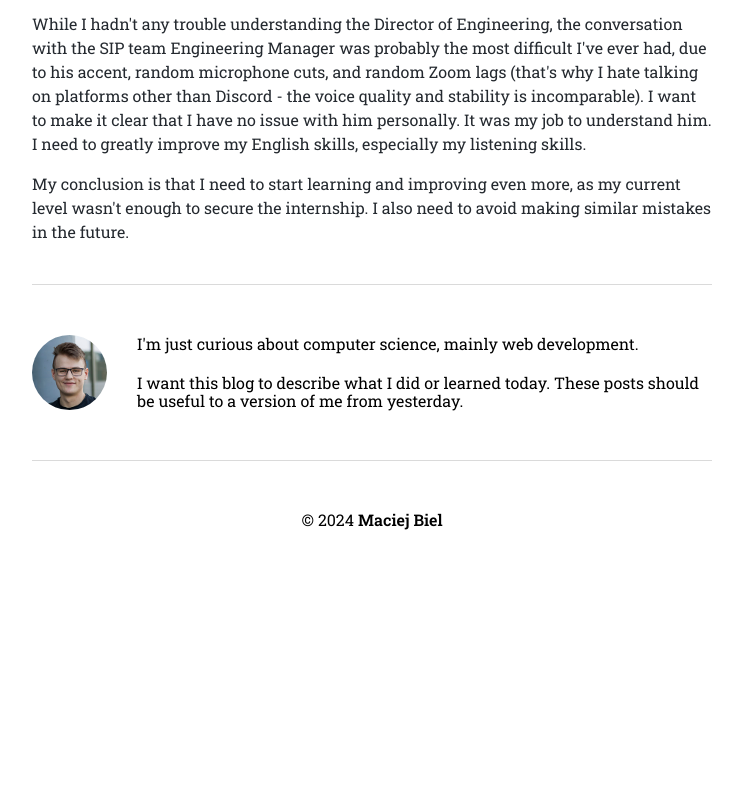
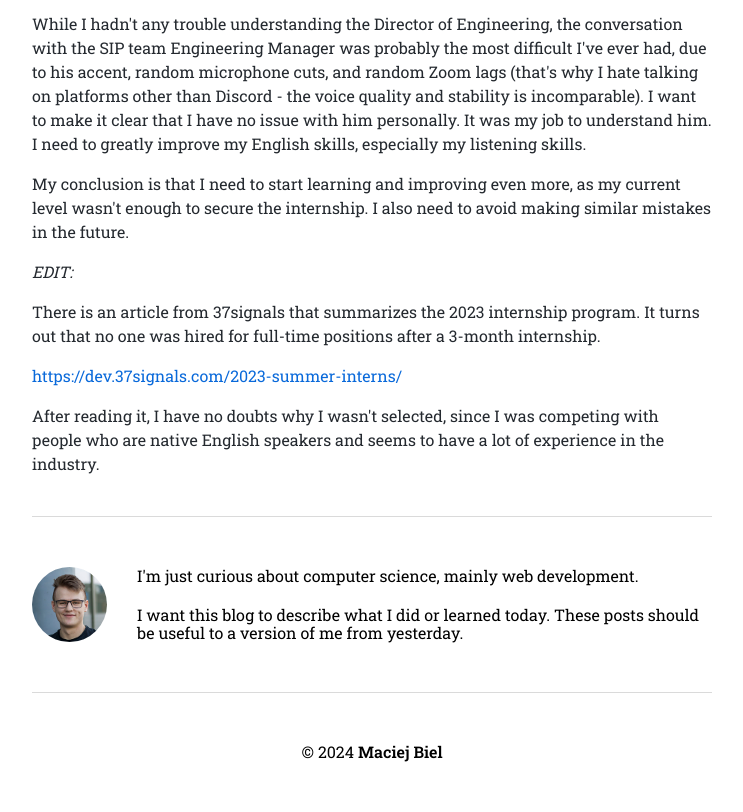
Before and after one commit to maciejb2k/dev-blog, a Gatsby site: page /how-i-almost-got-an-internship-at-37signals/ in a window 1280 px wide. Shown: the part 4681-5493 px from the top of the page, without its empty margins (268-1011 px from the left). Before the commit the page ends 5261 px from the top, so only its background shows below. Built offline with nearby package versions, Linux system fonts and the light colour scheme; Gatsby itself is replaced by a stand-in of ours; some packages are replaced by stand-ins of ours.

Commit message:
Update article

```diff
--- a/content/blog/how-i-almost-got-an-internship-at-37signals/index.md
+++ b/content/blog/how-i-almost-got-an-internship-at-37signals/index.md
@@ -113,3 +113,11 @@ I think that my English level and communication skills presented during the fina
 While I hadn't any trouble understanding the Director of Engineering, the conversation with the SIP team Engineering Manager was probably the most difficult I've ever had, due to his accent, random microphone cuts, and random Zoom lags (that's why I hate talking on platforms other than Discord - the voice quality and stability is incomparable). I want to make it clear that I have no issue with him personally. It was my job to understand him. I need to greatly improve my English skills, especially my listening skills.
 
 My conclusion is that I need to start learning and improving even more, as my current level wasn't enough to secure the internship. I also need to avoid making similar mistakes in the future.
+
+*EDIT:*
+
+There is an article from 37signals that summarizes the 2023 internship program. It turns out that no one was hired for full-time positions after a 3-month internship.
+
+https://dev.37signals.com/2023-summer-interns/
+
+After reading it, I have no doubts why I wasn't selected, since I was competing with people who are native English speakers and seems to have a lot of experience in the industry.
```
